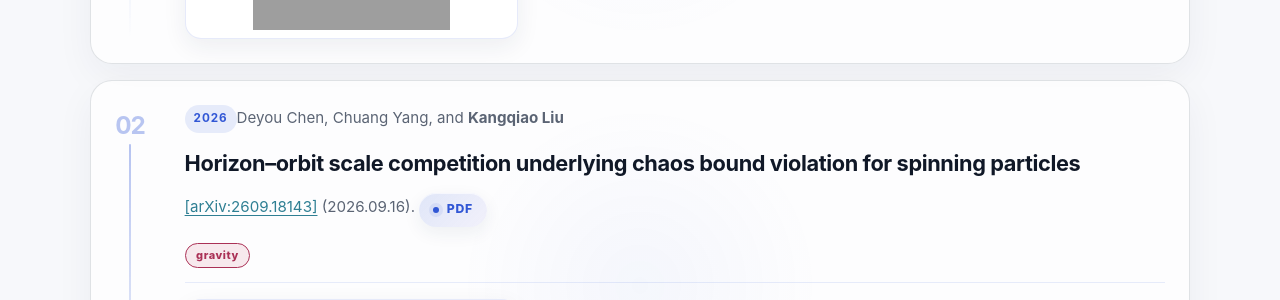
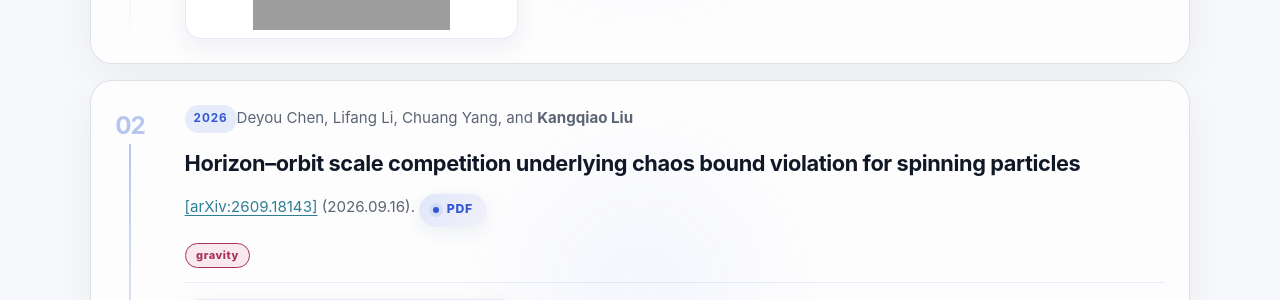
Before and after one commit to KangqiaoLiu/KangqiaoLiu.github.io, a Jekyll site: the page built from _pages/publications.md, in a window 1280 px wide and 900 px high, scrolled down 1019 px. Shown: the part 153-453 px from the top of the window. Built offline with Jekyll 4.4.1, drawn with Linux system fonts in a browser that asks for light colours; grey boxes are pictures that could not be loaded.

Commit message:
Update black-bounce preprint to arXiv v3

```diff
--- a/_pages/publications.md
+++ b/_pages/publications.md
@@ -16,9 +16,9 @@
 1. **Kangqiao Liu**, Jie Gu, and Deyou Chen<br />
   *Collective advantage from a minimal record in a quantum information engine*<br />
   [[arXiv:2609.24558]](https://arxiv.org/abs/2609.24558) (2026.09.21). <a href="{{ '/publications/2609.24558v1.pdf' | relative_url }}" class="btn btn--small" target="_blank" rel="noopener">PDF</a>{% include publication-feature.html id="collective_engine" lang="en" %}
-2. Deyou Chen, Chuang Yang, and **Kangqiao Liu**<br />
+2. Deyou Chen, Lifang Li, Chuang Yang, and **Kangqiao Liu**<br />
   *Horizon–orbit scale competition underlying chaos bound violation for spinning particles*<br />
-  [[arXiv:2609.18143]](https://arxiv.org/abs/2609.18143) (2026.09.16). <a href="{{ '/publications/2609.18143v2.pdf' | relative_url }}" class="btn btn--small" target="_blank" rel="noopener">PDF</a>{% include publication-feature.html id="gravity_blackbounce" lang="en" %}
+  [[arXiv:2609.18143]](https://arxiv.org/abs/2609.18143) (2026.09.16). <a href="{{ '/publications/2609.18143v3.pdf' | relative_url }}" class="btn btn--small" target="_blank" rel="noopener">PDF</a>{% include publication-feature.html id="gravity_blackbounce" lang="en" %}
 3. **Kangqiao Liu**<br />
   *Classical codes violate the conjectured square-root bound for quantum random access codes*<br />
   [[arXiv:2607.15617]](https://arxiv.org/abs/2607.15617) (2026.07.20). <a href="{{ '/publications/qrac_counterexample.pdf' | relative_url }}" class="btn btn--small" target="_blank" rel="noopener">PDF</a>{% include publication-feature.html id="qrac" lang="en" %}
```
